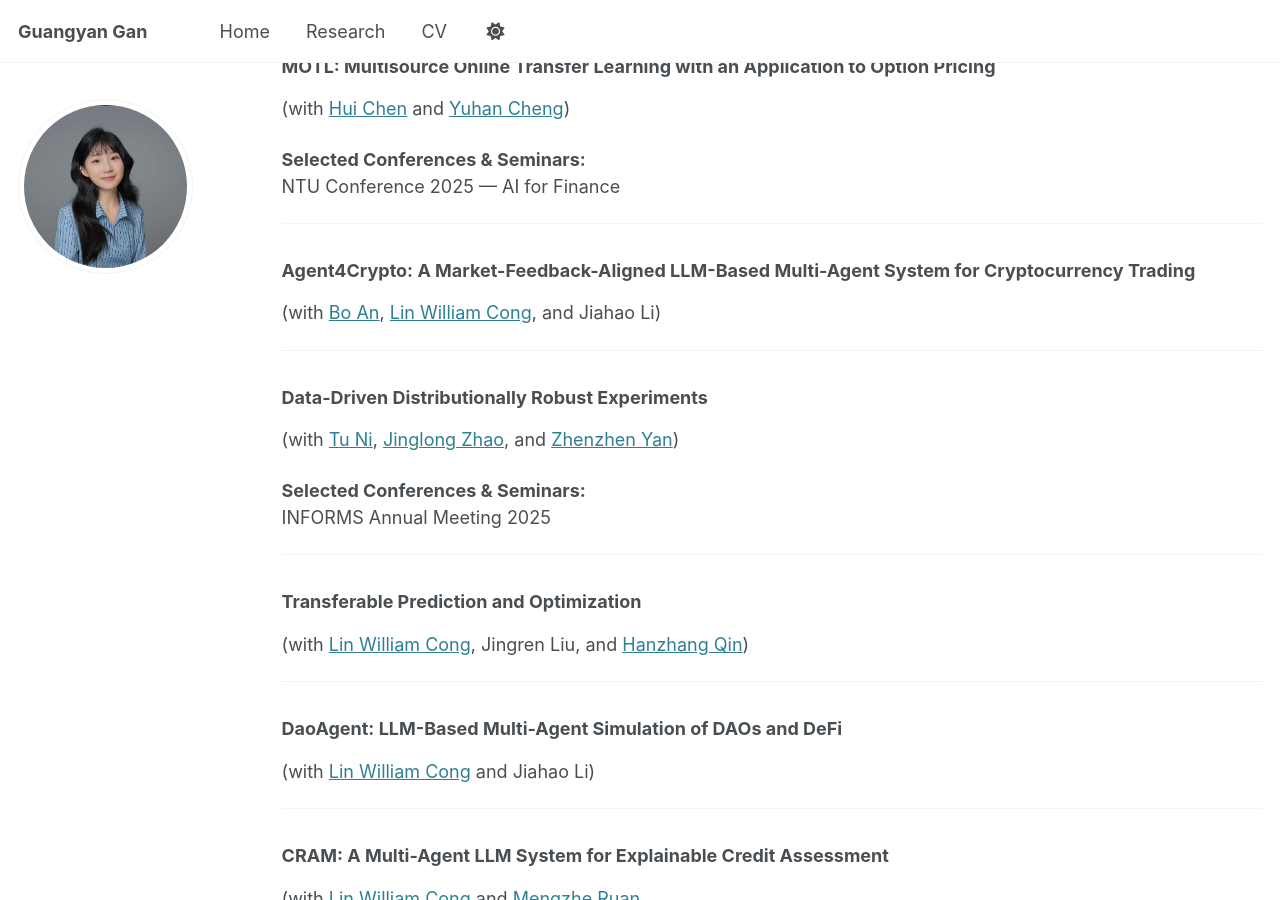
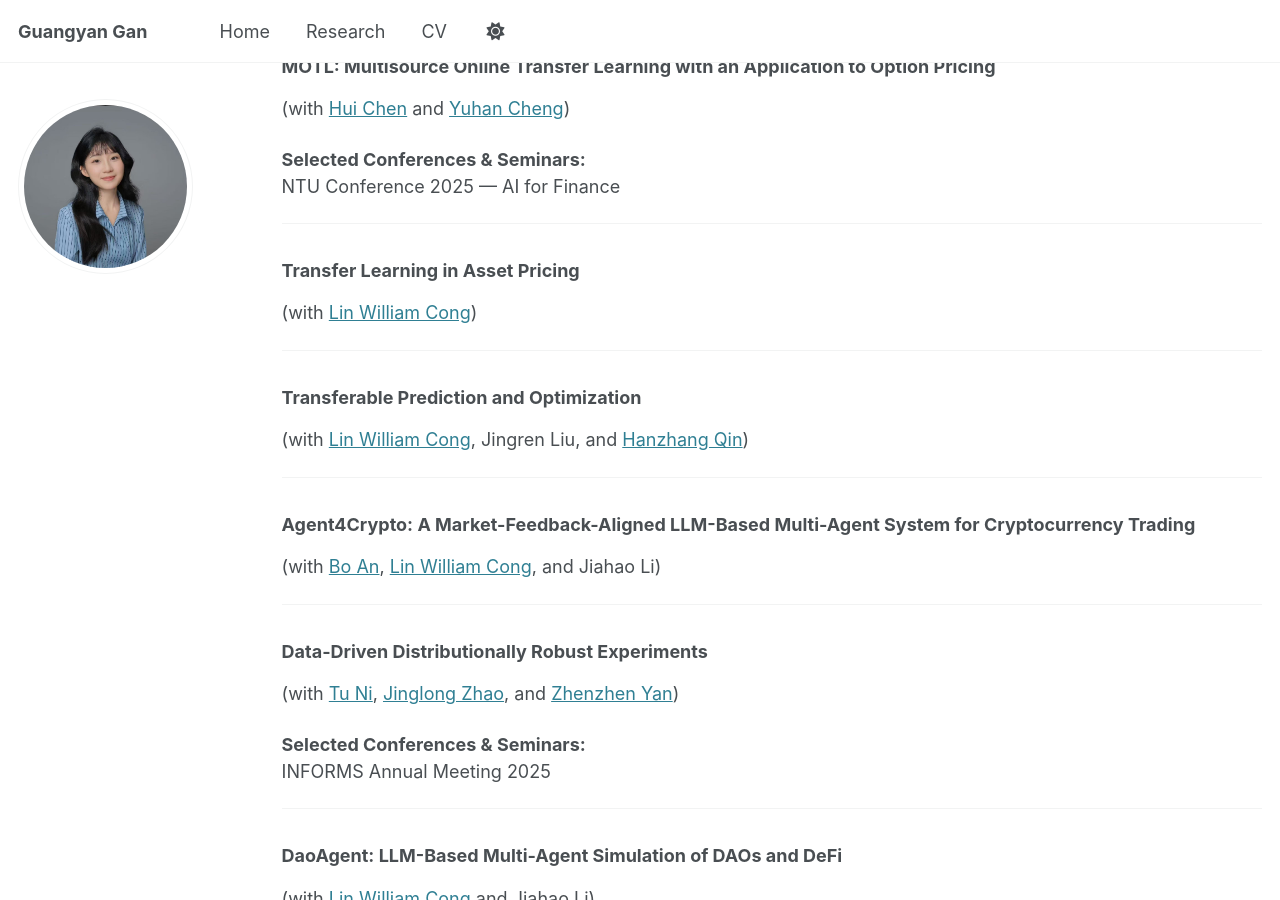
Before and after one commit to GuangyanGan/GuangyanGan.github.io, a Jekyll site: the page built from _pages/Research.md, in a window 1280 px wide and 900 px high, scrolled down 547 px. Built offline with Jekyll 4.4.1, drawn with Linux system fonts in a browser that asks for light colours.

Commit message:
Update Research.md

```diff
--- a/_pages/Research.md
+++ b/_pages/Research.md
@@ -33,6 +33,16 @@ NTU Conference 2025 — AI for Finance
 
 ---
 
+### Transfer Learning in Asset Pricing
+(with [Lin William Cong](https://www.linwilliamcong.com))
+
+---
+
+### Transferable Prediction and Optimization
+(with [Lin William Cong](https://www.linwilliamcong.com),  Jingren Liu,  and [Hanzhang Qin](https://hanzhangqin.com))
+
+---
+
 ### Agent4Crypto: A Market-Feedback-Aligned LLM-Based Multi-Agent System for Cryptocurrency Trading
 (with [Bo An](https://dr.ntu.edu.sg/entities/person/Bo-An), [Lin William Cong](https://www.linwilliamcong.com),  and Jiahao Li)
 
```
Also changed, not shown: other parts of _pages/Research.md (+0 -4 lines).
